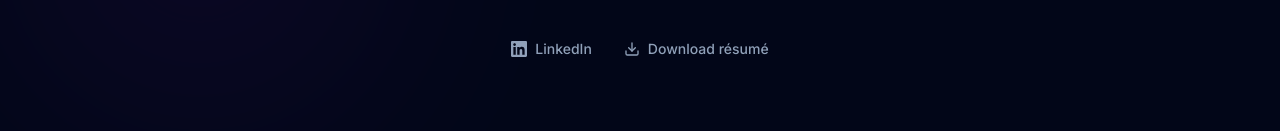
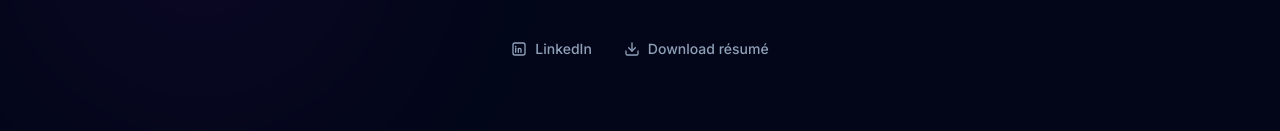
Before and after one commit to juliabizol/julia-portfolio, a Next.js app: page / in a window 1280 px wide. Shown: the part 2719-2850 px from the top of the page. Built offline with nearby package versions, Linux system fonts and the light colour scheme.

Commit message:
Replace filled LinkedIn icon with outlined version to match Download icon

```diff
--- a/src/components/contact.tsx
+++ b/src/components/contact.tsx
@@ -6,8 +6,37 @@ const EMAIL = "juliabizol@gmail.com";
 
 function LinkedInIcon() {
   return (
-    <svg width="16" height="16" viewBox="0 0 24 24" fill="currentColor" xmlns="http://www.w3.org/2000/svg">
-      <path d="M20.447 20.452h-3.554v-5.569c0-1.328-.027-3.037-1.852-3.037-1.853 0-2.136 1.445-2.136 2.939v5.667H9.351V9h3.414v1.561h.046c.477-.9 1.637-1.85 3.37-1.85 3.601 0 4.267 2.37 4.267 5.455v6.286zM5.337 7.433c-1.144 0-2.063-.926-2.063-2.065 0-1.138.92-2.063 2.063-2.063 1.14 0 2.064.925 2.064 2.063 0 1.139-.925 2.065-2.064 2.065zm1.782 13.019H3.555V9h3.564v11.452zM22.225 0H1.771C.792 0 0 .774 0 1.729v20.542C0 23.227.792 24 1.771 24h20.451C23.2 24 24 23.227 24 22.271V1.729C24 .774 23.2 0 22.222 0h.003z" />
+    <svg width="16" height="16" viewBox="0 0 24 24" fill="none" xmlns="http://www.w3.org/2000/svg">
+      <rect
+        x="3"
+        y="3"
+        width="18"
+        height="18"
+        rx="3"
+        stroke="currentColor"
+        strokeWidth="2"
+        strokeLinejoin="round"
+      />
+      <path
+        d="M7 8.5h.01"
+        stroke="currentColor"
+        strokeWidth="2.5"
+        strokeLinecap="round"
+      />
+      <path
+        d="M7 11v6"
+        stroke="currentColor"
+        strokeWidth="2"
+        strokeLinecap="round"
+        strokeLinejoin="round"
+      />
+      <path
+        d="M11 17v-6M11 13c0-2.5 4-2.5 4 0v4"
+        stroke="currentColor"
+        strokeWidth="2"
+        strokeLinecap="round"
+        strokeLinejoin="round"
+      />
     </svg>
   );
 }
```
